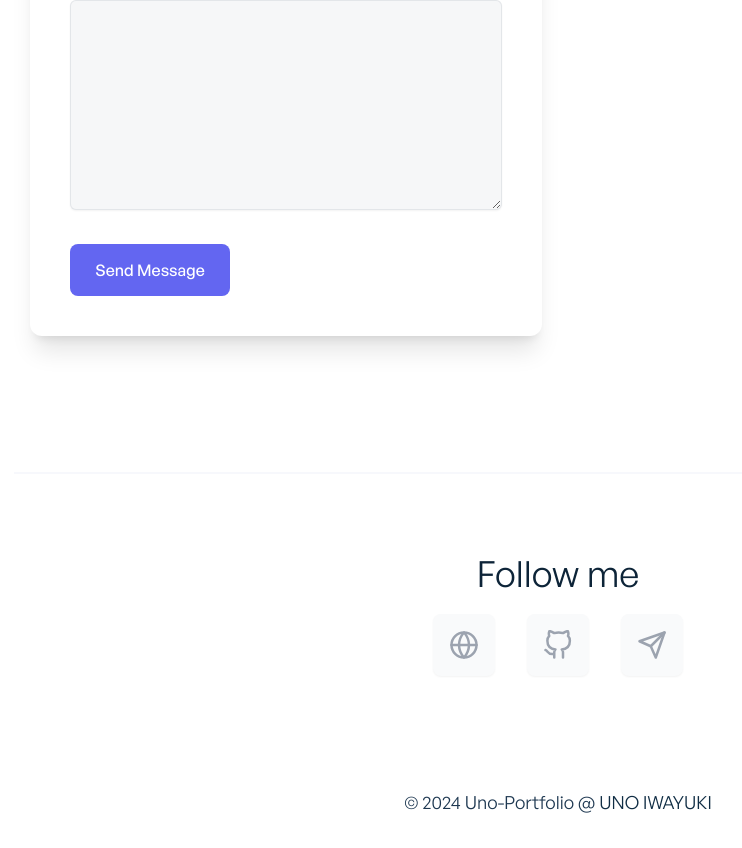
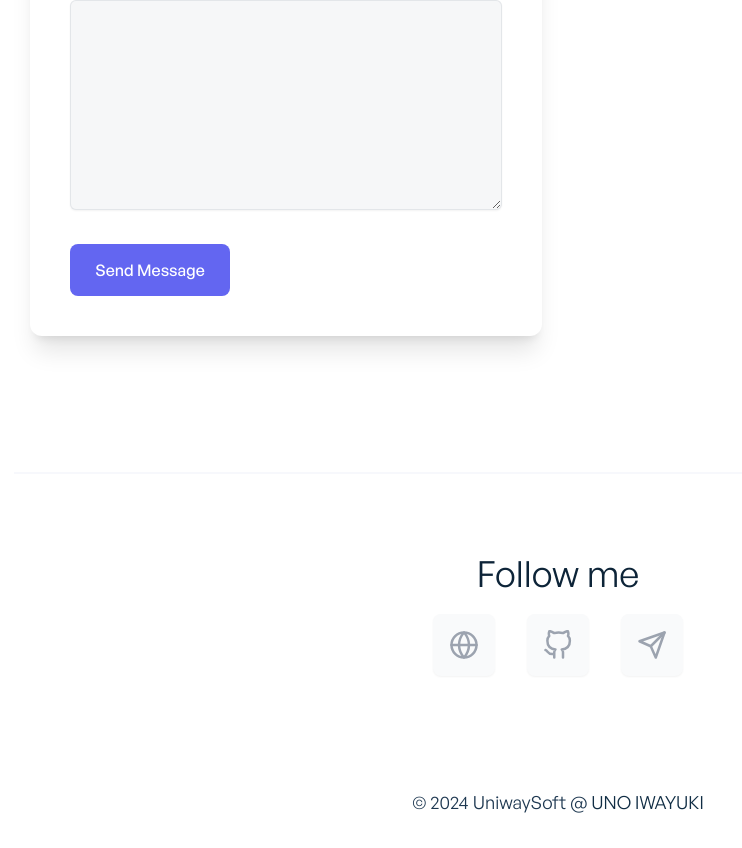
Before and after one commit to uniwaydev/uno-portfolio, a React (Create React App) app: page /contact in a window 1280 px wide. Shown: the part 650-1498 px from the top of the page, without its empty margins (82-824 px from the left). Built offline with nearby package versions, Linux system fonts and the light colour scheme.

Commit message:
fix: company name

```diff
--- a/src/components/shared/AppFooterCopyright.jsx
+++ b/src/components/shared/AppFooterCopyright.jsx
@@ -8,7 +8,7 @@ function AppFooterCopyright() {
 					target="__blank"
 					className="hover:underline hover:text-indigo-600 dark:hover:text-indigo-300 ml-1 duration-500 pr-1"
 				>
-					Uno-Portfolio
+					UniwaySoft
 				</a>
 				@
 				<a
```
